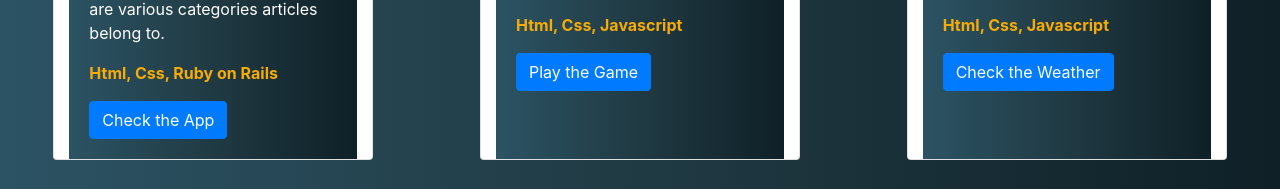
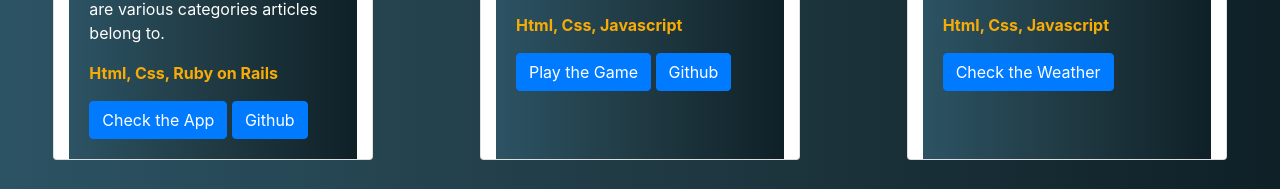
Before and after one commit to haraphat01/haraphat01, a plain HTML site: page index.html in a window 1280 px wide. Shown: the part 993-1182 px from the top of the page. Drawn offline with nearby package versions, Linux system fonts and the light colour scheme.

Commit message:
Added the github link to the first two

```diff
--- a/index.html
+++ b/index.html
@@ -66,6 +66,7 @@
                     <p class="card-t">This Project is based on posting and voting on articles. The article with the highest number of votes is displayed as the main article on the home page. There are various categories articles belong to.</p>
                     <p class="project"> <strong>Html, Css, Ruby on Rails</strong> </p>
                     <a href="http://abekeapo.herokuapp.com/" class="btn btn-primary" target="_blank"> Check the App</a>
+                    <a href="https://github.com/haraphat01/rails_capstone" class="btn btn-primary" target="_blank"> Github</a>
                 </div>
             </div>
 
@@ -76,6 +77,7 @@
                     <p class="card-t">This game is inspired by the events that are taking place throughout the world. You will be a doctor trying to kill the virus.</p>
                     <p class="project"><strong>Html, Css, Javascript</strong> </p>
                     <a href="https://raw.githack.com/haraphat01/javascript/feature/index.html" class="btn btn-primary" target="_blank"> Play the Game </a>
+                    <a href="https://github.com/haraphat01/javascript_capstone" class="btn btn-primary" target="_blank"> Github</a>
                 </div>
             </div>
             <div class="card card1 mobile col-lg-3" style="width: 18rem;">
```
